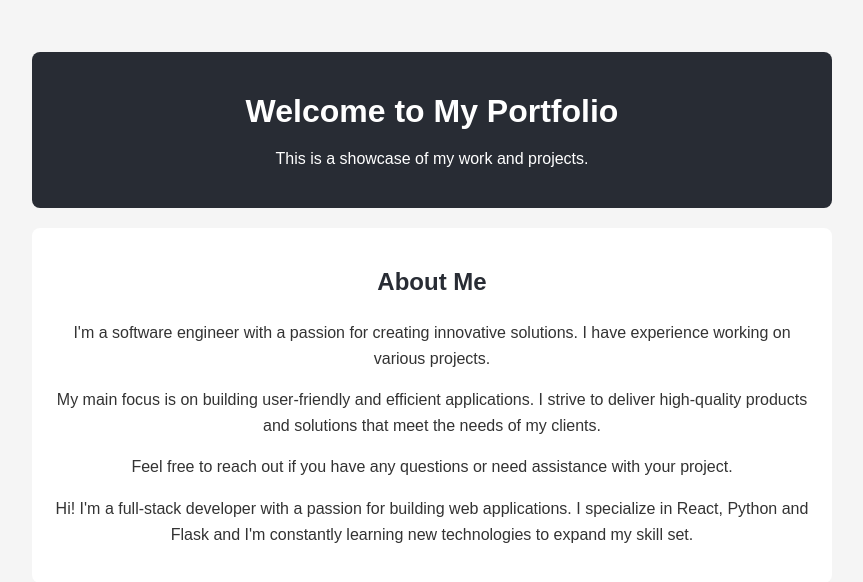
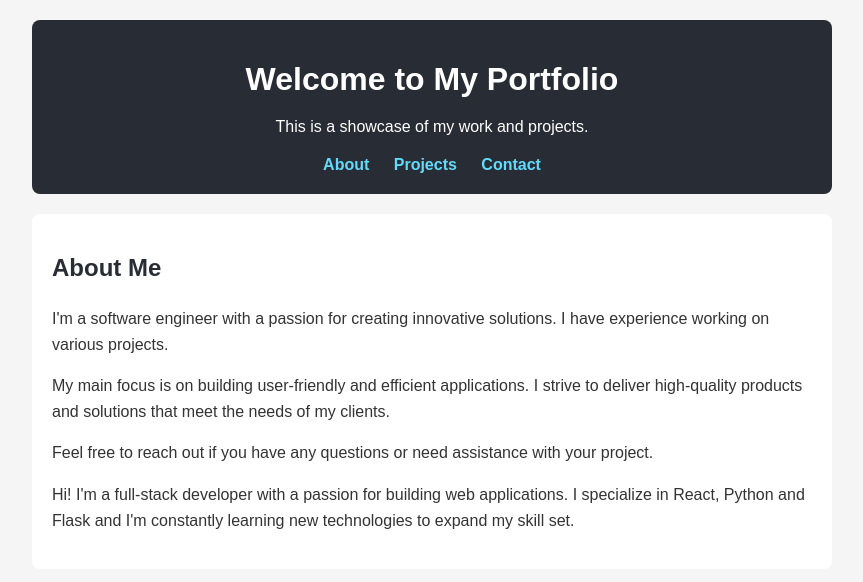
Before and after one commit to CynanRanjiwa/my-portfolio, a React (Vite) app in the folder my-portfolio/: page / in a window 1280 px wide. Shown: the top 582 px of the page, without its empty margins (208-1071 px from the left). Built offline with nearby package versions, Linux system fonts and the light colour scheme.

Commit message:
displaying the technical skills

```diff
--- a/my-portfolio/package.json
+++ b/my-portfolio/package.json
@@ -5,6 +5,7 @@
   "type": "module",
   "scripts": {
     "dev": "vite",
+    "start":"react-scripts start",
     "build": "vite build",
     "lint": "eslint .",
     "preview": "vite preview"
--- a/my-portfolio/src/components/Header.css
+++ b/my-portfolio/src/components/Header.css
@@ -0,0 +1,24 @@
+/* src/components/Header.css */
+
+.header {
+    background-color: #282c34;
+    color: white;
+    padding: 20px;
+    text-align: center;
+    border-radius: 8px;
+  }
+
+  .header nav {
+    margin-top: 10px;
+  }
+
+  .header nav a {
+    color: #61dafb;
+    text-decoration: none;
+    margin: 0 10px;
+    font-weight: bold;
+  }
+
+  .header nav a:hover {
+    text-decoration: underline;
+  }
--- a/my-portfolio/src/components/Header.jsx
+++ b/my-portfolio/src/components/Header.jsx
@@ -1,15 +1,22 @@
+// src/components/Header.jsx
+
 import React from 'react';
-import '.Header.css';// separate css file for header styling
+import { Link } from 'react-router-dom'; // Importing Link component from React Router
+import './Header.css'; // Separate CSS file for header styling
 
-// header component to display the main title and description
+// Header component to display the main title, description, and navigation links
 function Header() {
   return (
     <header className="header">
       <h1>Welcome to My Portfolio</h1>
       <p>This is a showcase of my work and projects.</p>
-
+      <nav>
+        <Link to="/">About</Link> {/* Link to About page */}
+        <Link to="/projects">Projects</Link> {/* Link to Projects page */}
+        <Link to="/contact">Contact</Link> {/* Link to Contact page */}
+      </nav>
     </header>
   );
 }
 
-export default Header;
+export default Header; // Exporting the Header component
```
Also changed, not shown: my-portfolio/src/App.jsx (+7 -7 lines), my-portfolio/src/components/Skills.css (added, +23 -0 lines), my-portfolio/src/components/Skills.jsx (added, +27 -0 lines). Lines whose indentation alone changed are shown as unchanged.
